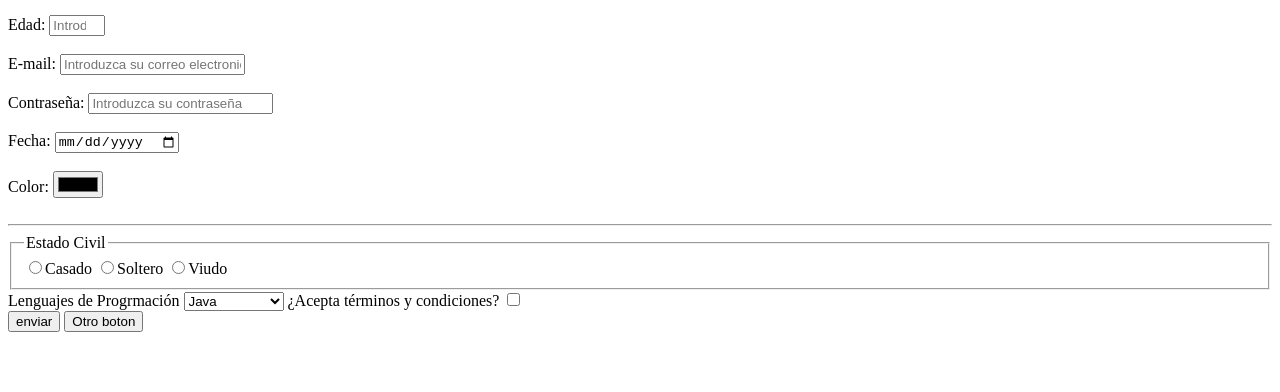
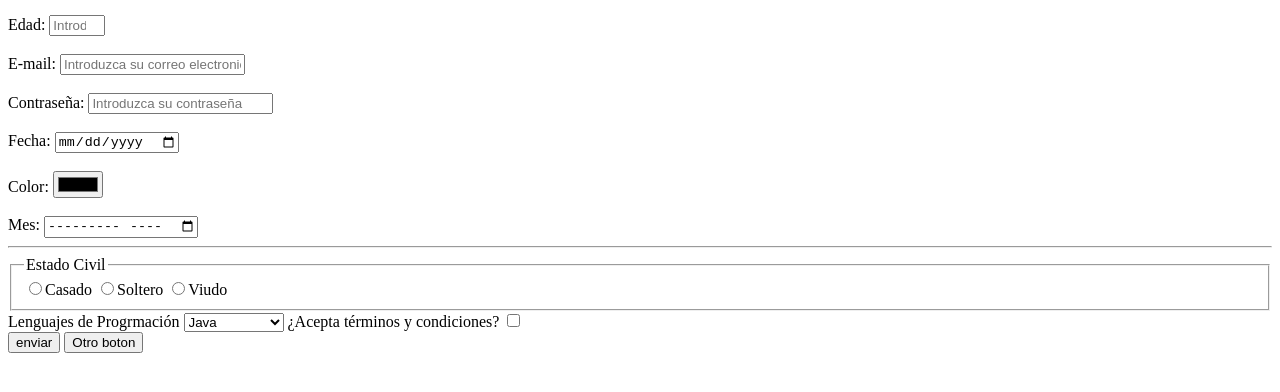
Before and after one commit to DianaRamirez14/Dise-o_WEB, a plain HTML site: page 5.Formularios/index.html in a window 1280 px wide. Shown: the part 104-496 px from the top of the page. Drawn offline with Linux system fonts and the light colour scheme.

Commit message:
Actualizacion2

```diff
--- a/5.Formularios/index.html
+++ b/5.Formularios/index.html
@@ -81,6 +81,8 @@
         id="color"
         ><br><br>
 
+        <label for="mes">Mes: </label>
+        <input type="month" id="mes" list="datalist">
         <datalist id="datalist"><!---El elemento datalist representa una lista de opciones predefinidas que pueden ser utilizadas para proveer sugerencias en muchos controles de formularios (form).
         Mientras que el elemento datalist actúa como un contenedor, las sugerencias son definidas con el elemento option.-->
             <option value="Enero"></option><!--se usa para representar un item dentro de un <select>-->
@@ -113,12 +115,11 @@
             </select>
             <label for="terminos">¿Acepta términos y condiciones?</label>
             <input type="checkbox" name="termino" id="termino"><br>
-            <input type="button" value="enviar">
-            <button id="enviar" type="submit">Otro boton</button><!--representa un elemento cliqueable de tipo botón que puede ser utilizado en formularios o en cualquier parte de la página que necesite un botón estándar y simple de aplicar.
+
+    </form>
+    <input type="submit"  value="enviar">
+     <button id="enviar" type="submit">Otro boton</button><!--representa un elemento cliqueable de tipo botón que puede ser utilizado en formularios o en cualquier parte de la página que necesite un botón estándar y simple de aplicar.
             submit:  sirve para enviar el formulario una vez el usuario ha rellenado todos sus campos y pulsa en este botón. El texto por defecto del botón será Enviar (o equivalente según el idioma). Podemos modificar el texto del botón mediante el atributo value.-->
-
-            </select>
-    </form>
 <script src ="main.js"> </script>
 </body>
 </html>
--- a/5.Formularios/main.js
+++ b/5.Formularios/main.js
@@ -1,7 +1,23 @@
 'use strict'
-//Variables o contenedores: Se usan para guardar un valor, es un espacio de memoria. Variable: Espacio de memoria que puede cambiar en el tiempo de ejecucion de memoria; Constante: Espacio de memoria que no cambia en el tiempo de ejecucion de memoria
+let boton = document.getElementById("enviar"); //document: representa cualquier página web cargada en el navegador y sirve como punto de entrada al contenido de la página web, que es el árbol DOM (Document Object Model).
+//getElementById: El método getElementById permite, como su nombre indica, seleccionar un elemento del documento por medio del valor del atributo id que se le haya asignado.
+const formulario = document.getElementById("form");
+/* boton.addEventListener("click", (e)=>{
+    e.preventDefault();
+    console.log(formulario[0].value); // ejecutar consola
+    console.log(formulario[1].value);
+    console.log(formulario[2].value);
+    console.log(formulario[3].value);
+    console.log(formulario[5].value);
+
+ }
+ )
+//addEventListener: es un escuchador que indica al navegador que este atento a la interacción del usuario. La ventaja es que se escribe totalmente en el JS, sin necesidad de tocar el HTML.
+//preventDefault: llamar en cualquier momento durante la ejecución, cancela el evento, lo que significa que cualquier acción por defecto que deba producirse como resultado de este evento, no ocurrirá.
+
+/*Variables o contenedores: Se usan para guardar un valor, es un espacio de memoria. Variable: Espacio de memoria que puede cambiar en el tiempo de ejecucion de memoria; Constante: Espacio de memoria que no cambia en el tiempo de ejecucion de memoria
 var numero1 = 13; //variable, caracter global
 let numero2 = 25; //caracter local
 const IVA = 19.1; //constante
 
-//console.log(numero1);
+console.log(numero1);*/
```
